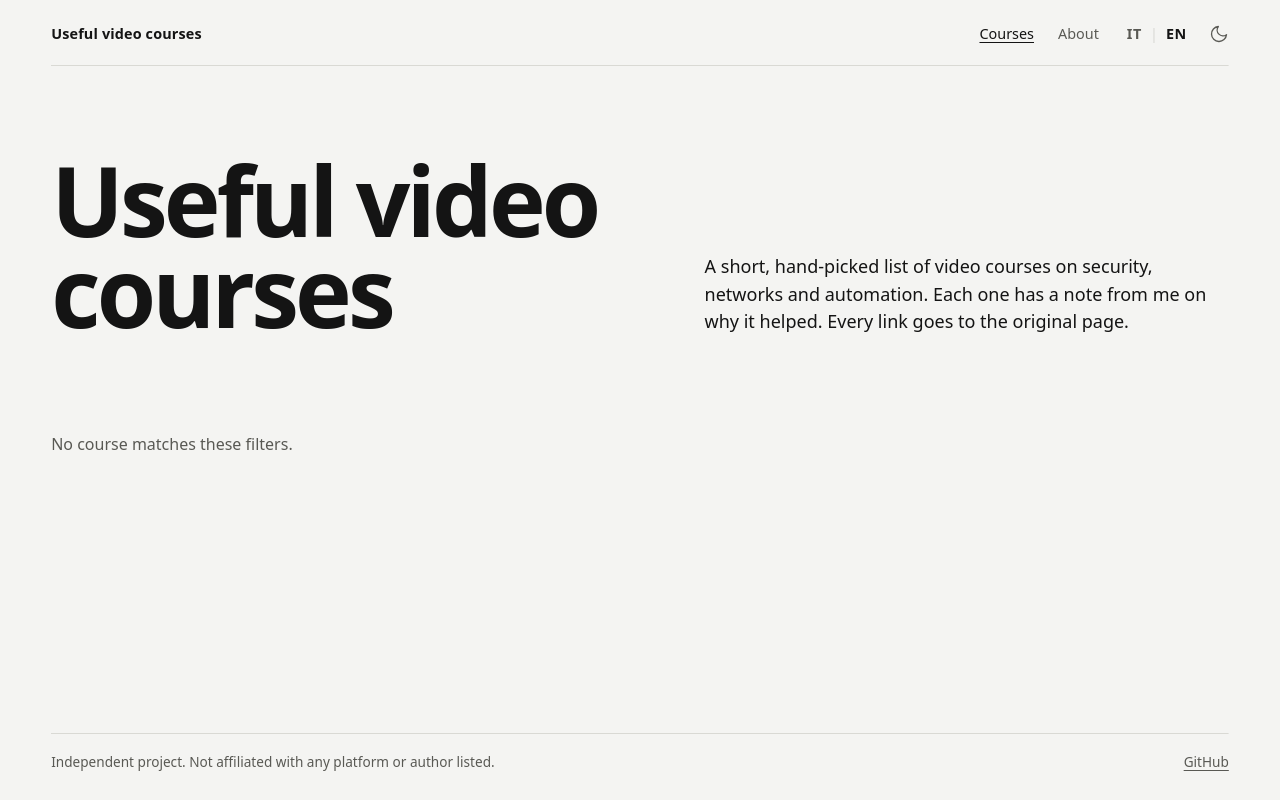
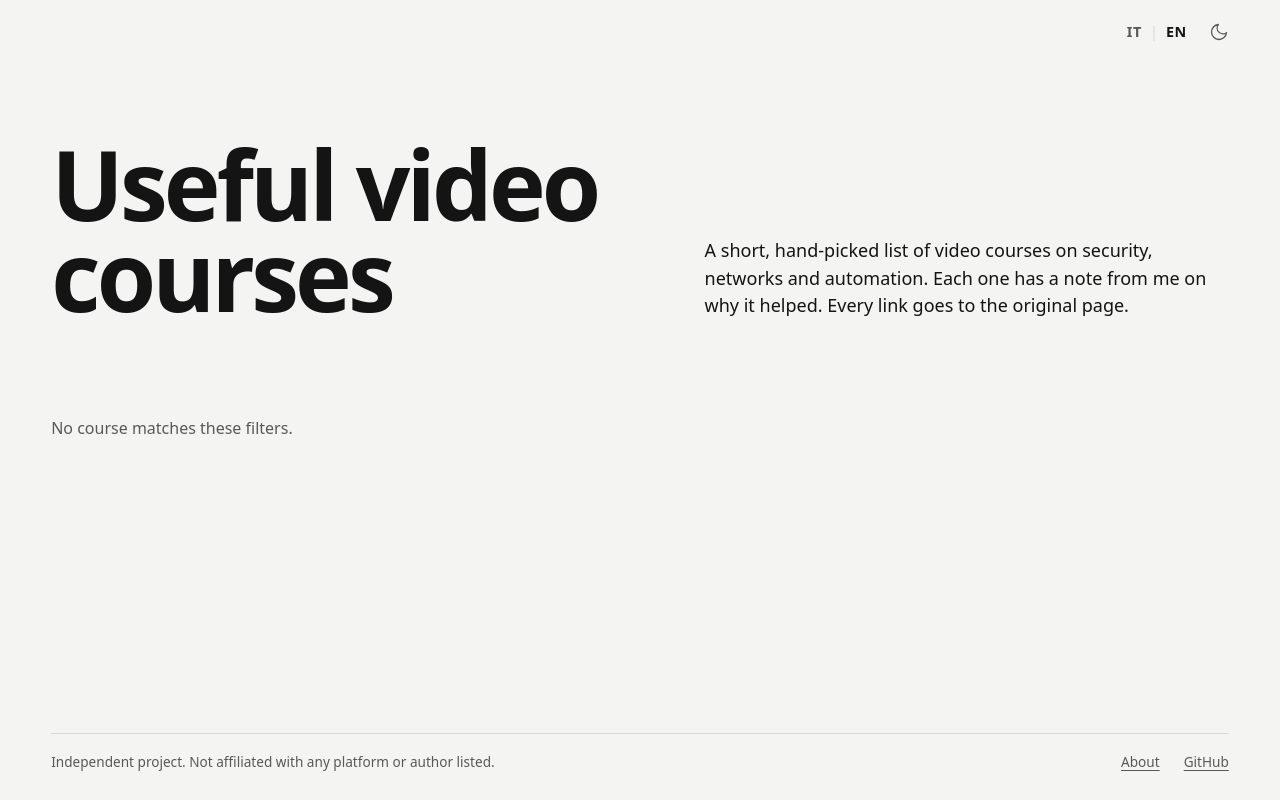
Before and after one commit to TrueScaleTech/useful-video-courses, an Astro site: page /useful-video-courses/en/ in a window 1280 px wide. Built offline with nearby package versions, Linux system fonts and the light colour scheme; Astro itself is replaced by a stand-in of ours.

Commit message:
feat: move the About link to the footer and slim the header to language and theme

```diff
--- a/src/i18n.ts
+++ b/src/i18n.ts
@@ -84,10 +84,6 @@ export const STRINGS: Record<Locale, Strings> = {
         heading: 'Independence',
         body: 'This is an independent project. It is not affiliated with, sponsored or endorsed by YouTube, Udemy, Coursera or any author listed. There are no affiliate links.',
       },
-      {
-        heading: 'Broken or wrong link?',
-        body: 'Links are checked automatically every week. If you see a problem, open an issue in the repository.',
-      },
     ],
     footer: 'Independent project. Not affiliated with any platform or author listed.',
     levels: { beginner: 'Beginner', intermediate: 'Intermediate', advanced: 'Advanced' },
@@ -147,10 +143,6 @@ export const STRINGS: Record<Locale, Strings> = {
         heading: 'Indipendenza',
         body: 'Progetto indipendente. Non è affiliato, sponsorizzato né approvato da YouTube, Udemy, Coursera o dagli autori elencati. Non ci sono link di affiliazione.',
       },
-      {
-        heading: 'Link rotto o sbagliato?',
-        body: 'I link vengono controllati automaticamente ogni settimana. Se trovi un problema, apri una segnalazione nel repository.',
-      },
     ],
     footer: 'Progetto indipendente. Non affiliato a nessuna piattaforma o autore elencato.',
     levels: { beginner: 'Base', intermediate: 'Intermedio', advanced: 'Avanzato' },
--- a/src/layouts/Base.astro
+++ b/src/layouts/Base.astro
@@ -51,17 +51,6 @@ const pageDescription = description ?? t.tagline;
     </a>
     <header class="site">
       <div class="wrap">
-        <a class="brand" href={`${base}/${locale}/`}>
-          {t.siteTitle}
-        </a>
-        <nav class="site" aria-label={locale === 'it' ? 'Principale' : 'Main'}>
-          <a href={`${base}/${locale}/`} aria-current={page === 'courses' ? 'page' : undefined}>
-            {t.navCourses}
-          </a>
-          <a href={`${base}/${locale}/about/`} aria-current={page === 'about' ? 'page' : undefined}>
-            {t.navAbout}
-          </a>
-        </nav>
         <div class="tools">
           <div class="lang" role="group" aria-label={t.languageLabel}>
             {SWITCH_ORDER.map((code, i) => (
@@ -126,9 +115,16 @@ const pageDescription = description ?? t.tagline;
     <footer class="site">
       <div class="wrap">
         <span>{t.footer}</span>
-        <a href="https://github.com/TrueScaleTech/useful-video-courses" rel="noopener noreferrer">
-          GitHub
-        </a>
+        <nav class="links" aria-label={locale === 'it' ? 'Collegamenti' : 'Links'}>
+          {page === 'about' ? (
+            <a href={`${base}/${locale}/`}>{t.navCourses}</a>
+          ) : (
+            <a href={`${base}/${locale}/about/`}>{t.navAbout}</a>
+          )}
+          <a href="https://github.com/TrueScaleTech/useful-video-courses" rel="noopener noreferrer">
+            GitHub
+          </a>
+        </nav>
       </div>
     </footer>
     <script is:inline>
--- a/src/styles/global.css
+++ b/src/styles/global.css
@@ -121,19 +121,8 @@ header.site .wrap {
   display: flex;
   flex-wrap: wrap;
   align-items: center;
-  gap: 6px 28px;
-  padding-top: 16px;
-  padding-bottom: 14px;
-  /* The rule stops at the content edge, like the rules in the filter line. */
-  background: linear-gradient(var(--rule), var(--rule)) no-repeat var(--gutter) 100% /
-    calc(100% - 2 * var(--gutter)) 1px;
-}
-.brand {
-  margin-right: auto;
-  font-size: 0.9rem;
-  font-weight: 700;
-  letter-spacing: 0.01em;
-  text-decoration: none;
+  justify-content: flex-end;
+  padding-top: 14px;
 }
 .tools {
   display: flex;
@@ -197,30 +186,6 @@ header.site .wrap {
 }
 .theme[data-state='dark'] .icon-sun {
   display: block;
-}
-/* On a phone the language switch and theme toggle stay top right and the page links drop below. */
-@media (max-width: 40rem) {
-  .tools {
-    order: 2;
-  }
-  nav.site {
-    order: 3;
-    flex-basis: 100%;
-  }
-}
-nav.site {
-  display: flex;
-  gap: 24px;
-  font-size: 0.9rem;
-}
-nav.site a {
-  color: var(--quiet);
-  text-decoration: none;
-}
-nav.site a:hover,
-nav.site a[aria-current='page'] {
-  color: var(--ink);
-  text-decoration: underline;
 }
 
 main {
@@ -536,8 +501,15 @@ footer.site .wrap {
   font-size: 0.85rem;
   color: var(--quiet);
 }
+footer.site .links {
+  display: flex;
+  gap: 24px;
+}
 footer.site a {
   color: var(--quiet);
+}
+footer.site a:hover {
+  color: var(--ink);
 }
 
 @media (prefers-reduced-motion: reduce) {
```
